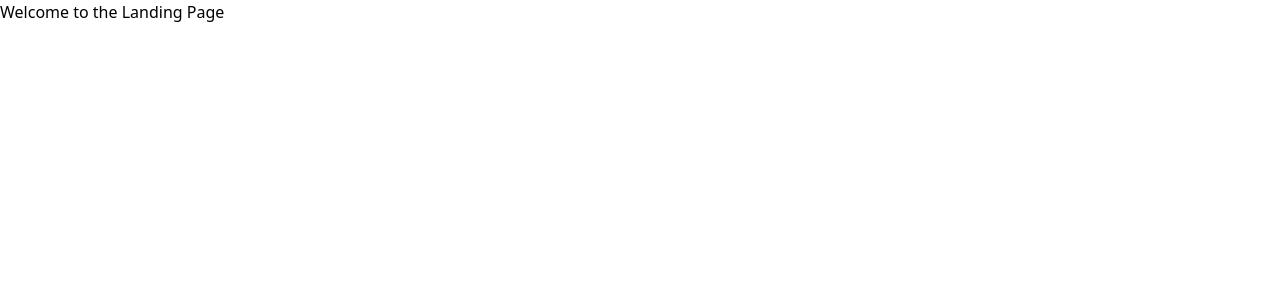
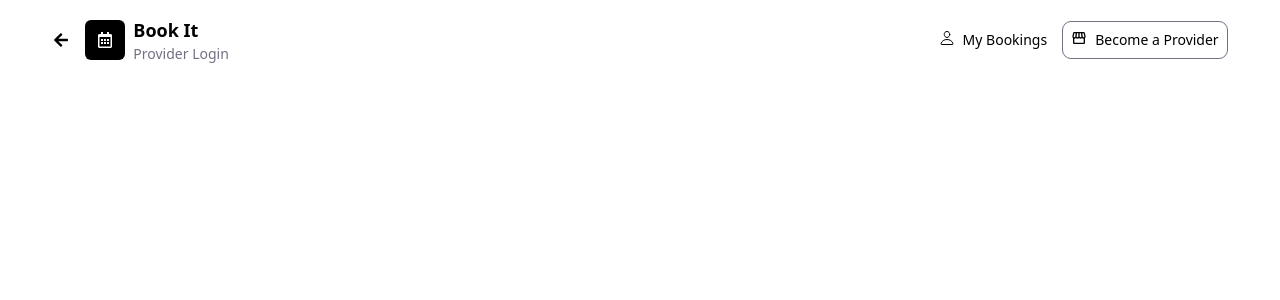
Before and after one commit to osigbemhe2020/service-booking-app, a Next.js app: page / in a window 1280 px wide. Shown: the top 300 px of the page. Built offline with nearby package versions, Linux system fonts and the light colour scheme.

Commit message:
feature/ provider navbar

```diff
--- /dev/null
+++ b/src/Pages/Provider/Login/ProviderLogin.tsx
@@ -0,0 +1,7 @@
+import ProviderNav from "../ProviderNav";
+
+const ProviderLogin = () => {
+  return <ProviderNav />;
+};
+
+export default ProviderLogin;
--- /dev/null
+++ b/src/Pages/Provider/ProviderNav.tsx
@@ -0,0 +1,71 @@
+import Link from "next/link";
+import { FaArrowLeft, FaRegCalendarAlt } from "react-icons/fa";
+import { IoPersonOutline } from "react-icons/io5";
+import { MdOutlineStorefront } from "react-icons/md";
+
+const ProviderNav = () => {
+  return (
+    <section className="w-full">
+      <menu className=" flex justify-between items-center w-11/12 mx-auto my-4">
+        <div className="flex  gap-4 items-center">
+          <li>
+            <Link href="/">
+              <FaArrowLeft />
+            </Link>
+          </li>
+          <li>
+            <Link href="/" className="flex items-center gap-2">
+              <div className="w-10 h-10 rounded-md bg-black  text-white flex items-center justify-center ">
+                <FaRegCalendarAlt />
+              </div>
+              <div className="flex flex-col">
+                <span className="font-semibold text-lg">Book It</span>
+                <span className="text-secondary300 text-sm">
+                  Provider Login
+                </span>
+              </div>
+            </Link>
+          </li>
+        </div>
+
+        <div className="flex gap-2">
+          <NavBtn
+            outlineColor="outline-transparent"
+            Icon={IoPersonOutline}
+            text="My Bookings"
+            href="/my-bookings"
+          />
+          <NavBtn
+            outlineColor="outline-secondary300"
+            Icon={MdOutlineStorefront}
+            text="Become a Provider"
+            href="/register"
+          />
+        </div>
+      </menu>
+    </section>
+  );
+};
+
+// navigator buttons
+type NavBtnProps = {
+  outlineColor: string;
+  text: string;
+  Icon: React.ElementType;
+  href: string;
+};
+
+const NavBtn = ({ outlineColor, text, Icon, href }: NavBtnProps) => {
+  return (
+    <li
+      className={`outline ${outlineColor} rounded-lg flex items-center justify-center p-2`}
+    >
+      <Link href={href} className="flex gap-2">
+        {Icon && <Icon />}
+        <p className="text-sm">{text}</p>
+      </Link>
+    </li>
+  );
+};
+
+export default ProviderNav;
--- a/src/app/page.tsx
+++ b/src/app/page.tsx
@@ -1,10 +1,9 @@
-
+import ProviderLogin from "@/Pages/Provider/Login/ProviderLogin";
 
 export default function Home() {
   return (
     <div>
-      Welcome to the Landing Page
-
+      <ProviderLogin />
     </div>
   );
 }
```
Also changed, not shown: package.json (+6 -5 lines), 1 other file (tests, documents, lock files or other folders).
